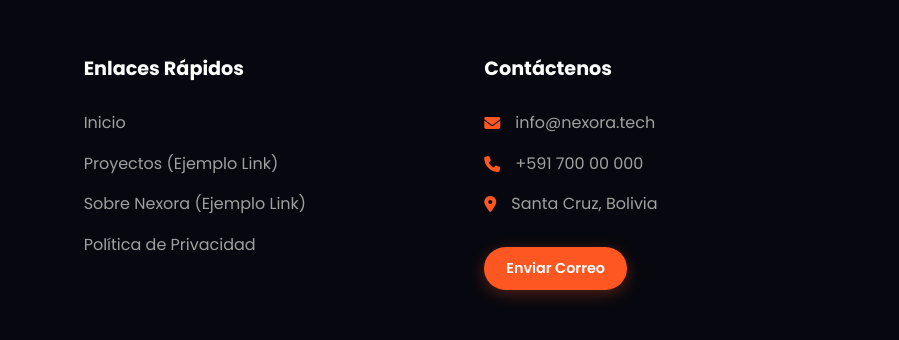
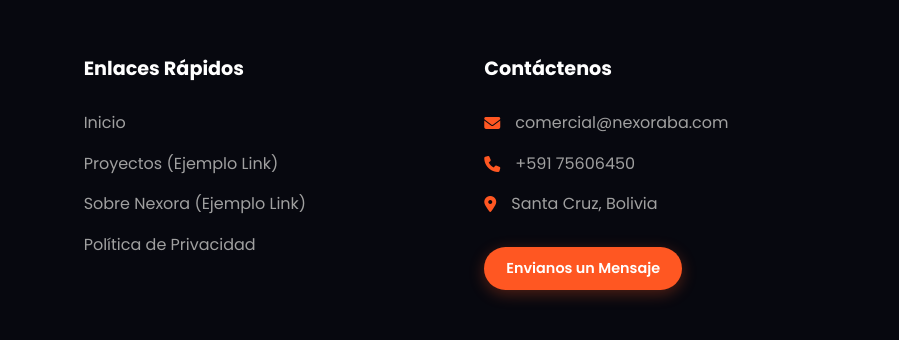
Before and after one commit to Codorias/nexora, a plain HTML site: page index.html in a window 1280 px wide. Shown: the part 2390-2730 px from the top of the page, 381-1280 px from the left. Drawn offline with Linux system fonts and the light colour scheme.

Commit message:
Cambio foto y links a botones

```diff
--- a/index.html
+++ b/index.html
@@ -34,7 +34,7 @@
             <p>Integración completa en ingeniería. Infraestructura crítica y activaciones corporativas.</p>
             <div class="hero-buttons">
                 <a href="#contacto" class="btn btn-primary">Hablemos de su proyecto</a>
-                <a href="ruta-a-tu-brochure.pdf" target="_blank" class="btn btn-secondary">Descargar Brochure</a>
+                <a href="https://tiluchi.my.canva.site/nexora1" target="_blank" class="btn btn-secondary">Descargar Brochure</a>
             </div>
         </div>
     </header>
@@ -121,7 +121,7 @@
 
     <section class="cta-banner">
         <h2>Integramos tecnología con propósito.</h2>
-        <a href="#contacto" class="btn btn-dark">Inicie su transformación hoy</a>
+        <a href="https://wa.me/message/XDAOE4E2IL3LC1" class="btn btn-dark">Inicie su transformación hoy</a>
     </section>
 
     <footer id="contacto" class="footer-section">
@@ -143,10 +143,10 @@
             </div>
             <div class="footer-contact">
                 <h4>Contáctenos</h4>
-                <p><i class="fas fa-envelope"></i> info@nexora.tech</p>
-                <p><i class="fas fa-phone"></i> +591 700 00 000</p>
+                <p><i class="fas fa-envelope"></i> comercial@nexoraba.com </p>
+                <p><i class="fas fa-phone"></i> +591 75606450</p>
                 <p><i class="fas fa-map-marker-alt"></i> Santa Cruz, Bolivia</p>
-                <a href="mailto:info@nexora.tech" class="btn btn-primary btn-small">Enviar Correo</a>
+                <a href="https://wa.me/message/XDAOE4E2IL3LC1" class="btn btn-primary btn-small">Envianos un Mensaje</a>
             </div>
         </div>
         <div class="footer-bottom">
```
Also changed, not shown: paneles.jpeg, 1 other file.
